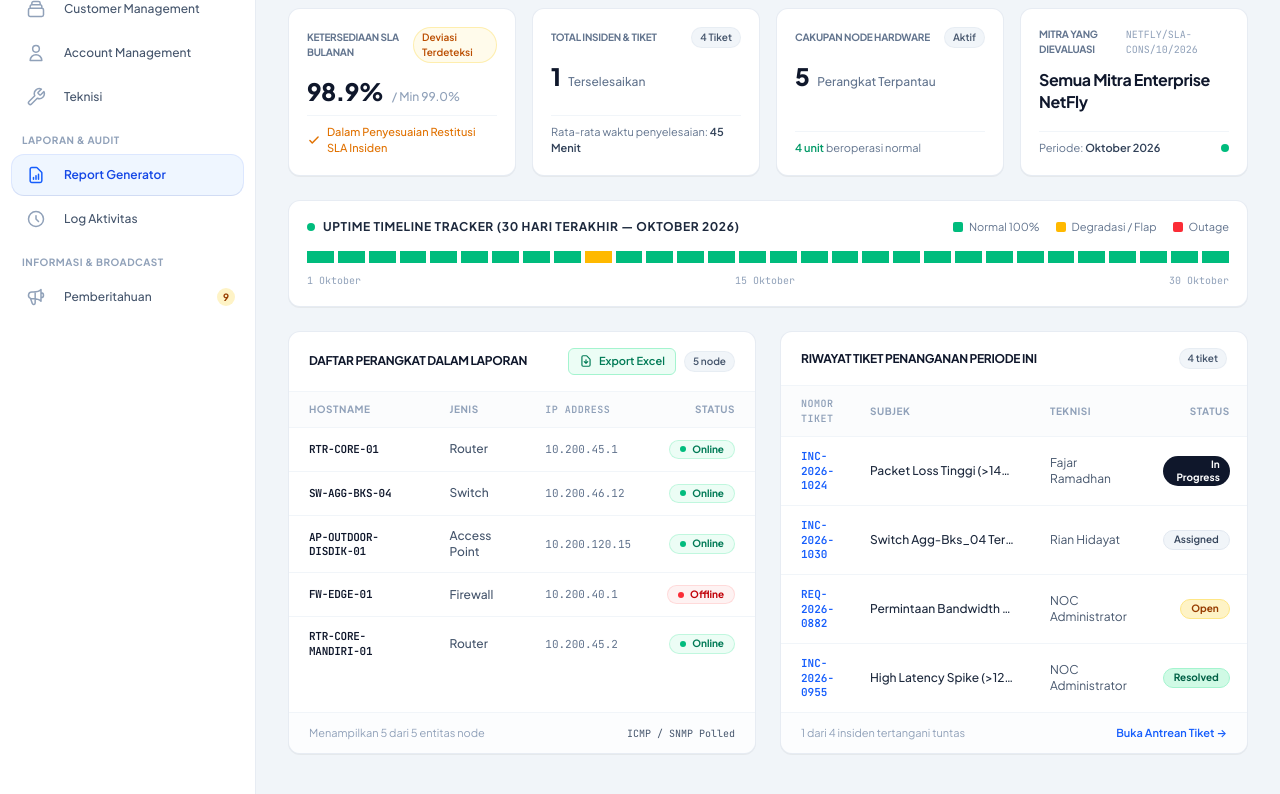
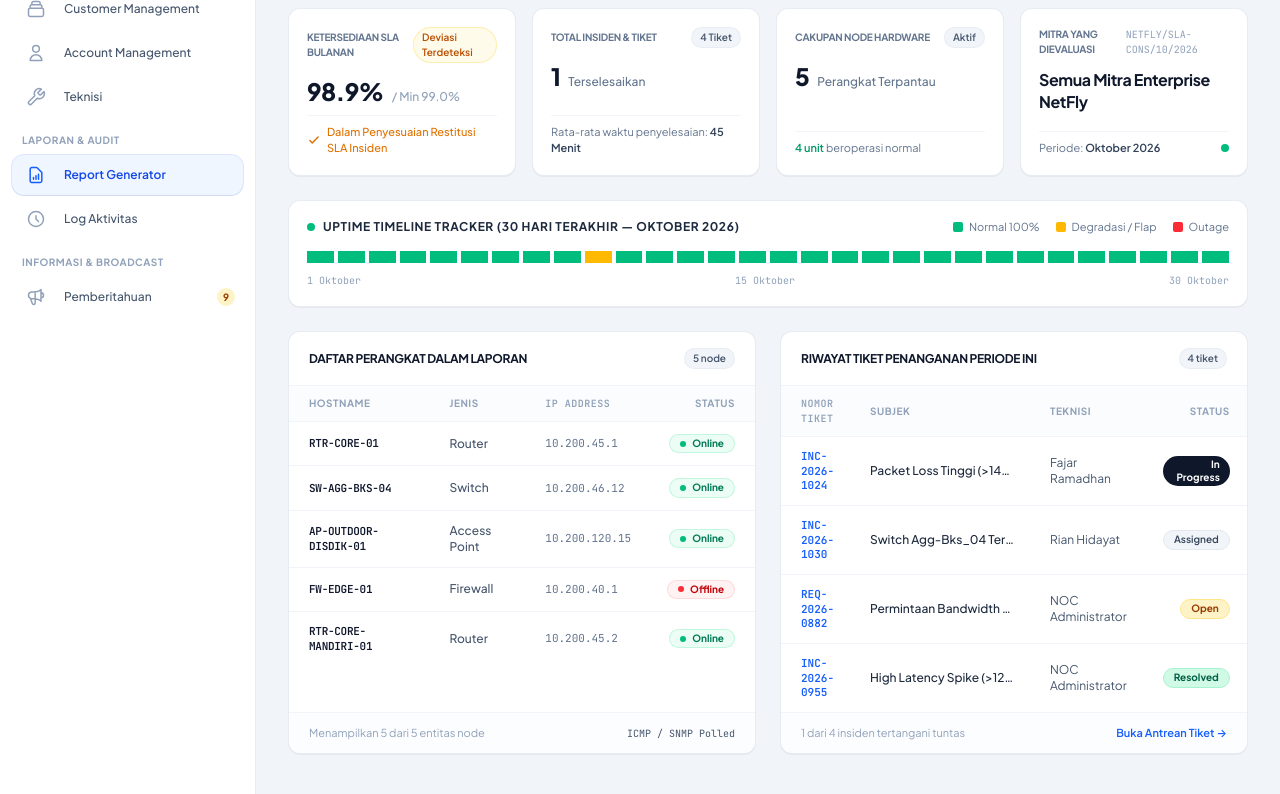
Before and after one commit to RifkiNizami/web-monitoring-jaringan, a Laravel app: page /reports in a window 1280 px wide. Shown: the part 319-1113 px from the top of the page. Run offline with Laravel 12, Linux system fonts and the light colour scheme; the visitor is signed in with stand-in values (Sample User, id 1); data comes from the database, SQL or seed files in the repository; data that the repository does not hold is empty; style sheets or scripts are compiled from the project's sources; some libraries are stand-ins or nearby versions.

Commit message:
ubah export excel double

```diff
--- a/resources/views/admin/reports.blade.php
+++ b/resources/views/admin/reports.blade.php
@@ -87,6 +87,7 @@
                         <!-- Tombol Export Excel -->
                         <a
                             id="btnExportExcel"
+                            data-turbo="false"
                             href="{{ route('reports.exportExcel', ['customer' => $selectedCustomer, 'month' => $selectedMonth, 'year' => $selectedYear]) }}"
                             class="inline-flex items-center gap-2 px-3.5 py-2 bg-emerald-600 hover:bg-emerald-700 text-white text-xs font-semibold rounded-lg shadow-sm active:scale-95 transition-all cursor-pointer"
                             title="Unduh laporan data perangkat ke format spreadsheet Excel (.xlsx)"
@@ -378,21 +379,9 @@
                             <h3 class="text-xs font-bold text-slate-900 uppercase tracking-tight">
                                 Daftar Perangkat Dalam Laporan
                             </h3>
-                            <div class="flex items-center gap-2">
-                                <a
-                                    href="{{ route('reports.exportExcel', ['customer' => $selectedCustomer, 'month' => $selectedMonth, 'year' => $selectedYear]) }}"
-                                    class="inline-flex items-center gap-1.5 px-2.5 py-1 text-[11px] font-semibold text-emerald-700 bg-emerald-50 hover:bg-emerald-100 rounded-md border border-emerald-200 transition-colors"
-                                    title="Export tabel perangkat ini ke Excel"
-                                >
-                                    <svg class="w-3.5 h-3.5" fill="none" viewBox="0 0 24 24" stroke="currentColor">
-                                        <path stroke-linecap="round" stroke-linejoin="round" stroke-width="2" d="M12 10v6m0 0l-3-3m3 3l3-3m2 8H7a2 2 0 01-2-2V5a2 2 0 012-2h5.586a1 1 0 01.707.293l5.414 5.414a1 1 0 01.293.707V19a2 2 0 01-2 2z" />
-                                    </svg>
-                                    <span>Export Excel</span>
-                                </a>
-                                <span class="px-2 py-0.5 text-[10px] font-semibold bg-slate-100 text-slate-600 rounded-full border border-slate-200/60">
-                                    {{ $totalDevices }} node
-                                </span>
-                            </div>
+                            <span class="px-2 py-0.5 text-[10px] font-semibold bg-slate-100 text-slate-600 rounded-full border border-slate-200/60">
+                                {{ $totalDevices }} node
+                            </span>
                         </div>
 
                         <!-- Table -->
```
Also changed, not shown: package-lock.json.
